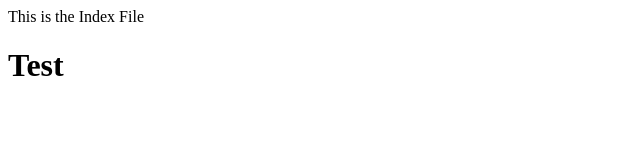
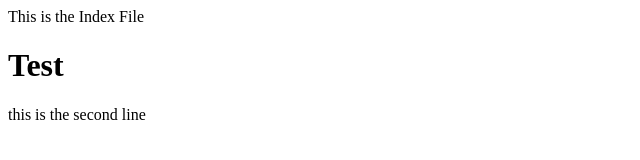
Before and after one commit to jipsonkp/ProjectA, a plain HTML site: page index.html in a window 1280 px wide. Shown: the whole page, without its empty margins (0-640 px from the left). Drawn offline with Linux system fonts and the light colour scheme.

Commit message:
body added

```diff
--- a/index.html
+++ b/index.html
@@ -2,5 +2,5 @@
 	<head> This is the Index File </head>
 	<title> www.test.com</title>
 	<H1> Test </H1>
-
+	<body> this is the second line </body>
 </html>
```
